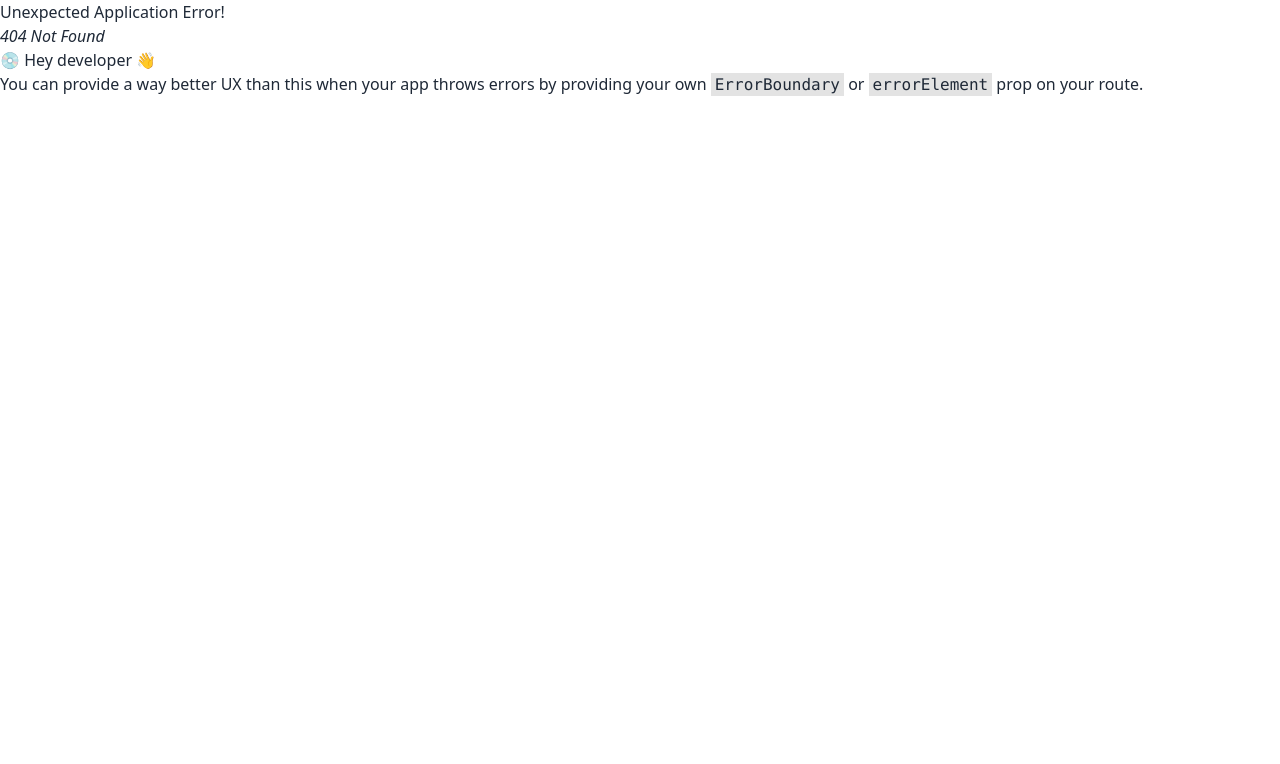
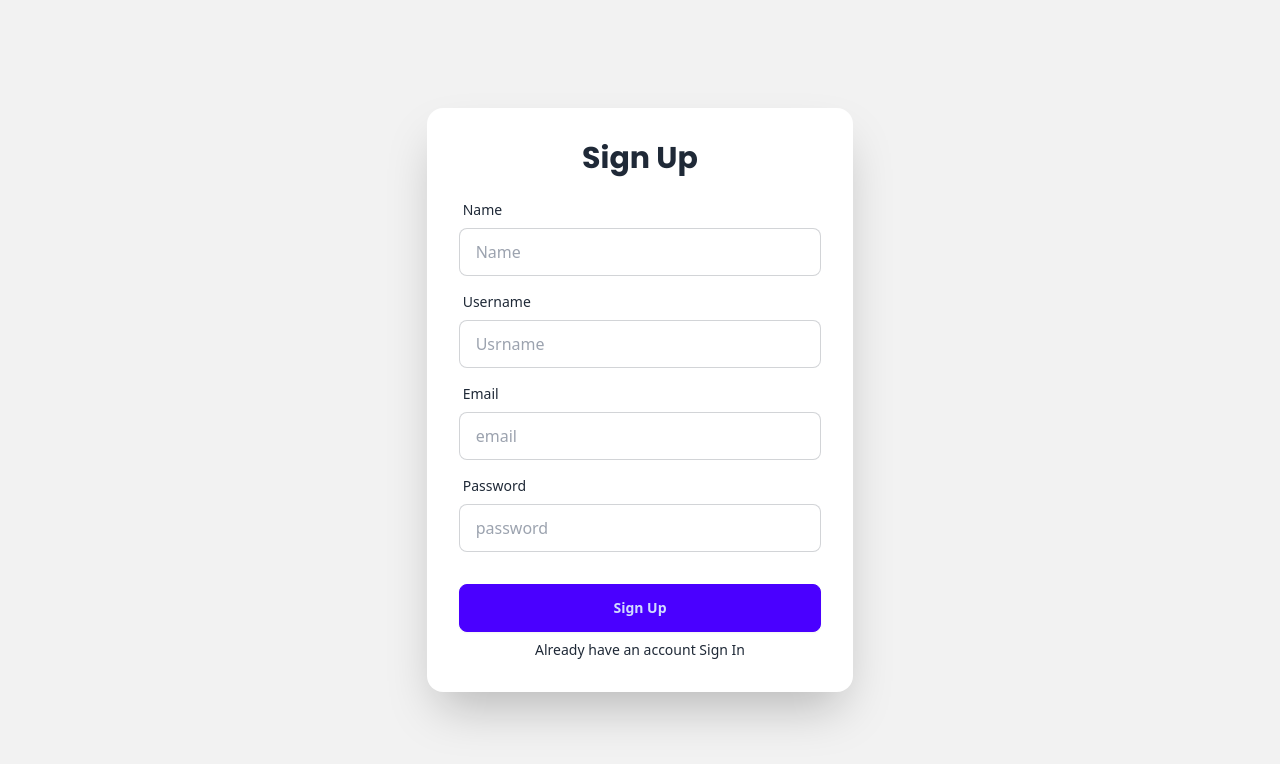
Before and after one commit to coderamit01/Dragon-News, a React (Vite) app: page /signup in a window 1280 px wide. Before the commit this address had no page. Shown: the top 764 px of the page. Built offline with nearby package versions, Linux system fonts and the light colour scheme; no server answers.

Commit message:
add private rote with state change

```diff
--- a/src/App.jsx
+++ b/src/App.jsx
@@ -3,9 +3,12 @@ import { createRoot } from 'react-dom/client'
 import './index.css'
 import { RouterProvider } from 'react-router-dom'
 import router from './route/router.jsx'
+import AuthProvider from './Components/Provider/AuthProvider.jsx'
 
 createRoot(document.getElementById('root')).render(
   <StrictMode>
-    <RouterProvider router={router} />
+    <AuthProvider>
+      <RouterProvider router={router} />
+    </AuthProvider>
   </StrictMode>,
 )
--- a/src/Components/Navbar/Navbar.jsx
+++ b/src/Components/Navbar/Navbar.jsx
@@ -1,7 +1,20 @@
 import { Link } from 'react-router-dom';
 import ProfileImg from '../../assets/images/user.png'
+import { useContext } from 'react';
+import { AuthContext } from '../Provider/AuthProvider';
 
 const Navbar = () => {
+  const {user,logOut} = useContext(AuthContext);
+  const signOut = () => {
+    logOut()
+    .then(() =>{
+
+    })
+    .catch(() =>{
+
+    })
+  }
+
   const navItems = <>
     <li><Link to='/'>Home</Link></li>
     <li><Link to='/'>About</Link></li>
@@ -39,7 +52,10 @@ const Navbar = () => {
       </div>
       <div className="navbar-end space-x-3 px-0">
         <img src={ProfileImg} alt='' className='w-10 h-10 object-contain'/>
-        <Link to='/login' className="py-2 px-8 bg-gray-950 text-white">LogIn</Link>
+        {
+          user ? <Link onClick={signOut} to='#' className="py-2 px-8 bg-gray-950 text-white">LogOut</Link> : <Link to='/login' className="py-2 px-8 bg-gray-950 text-white">LogIn</Link>
+        }
+
       </div>
     </div>
   );
--- a/src/Components/PostItem/PostItem.jsx
+++ b/src/Components/PostItem/PostItem.jsx
@@ -7,7 +7,7 @@ const PostItem = ({ post }) => {
 
   let star = [];
   for (let i = 0; i < Math.round(rating.number); i++) {
-    star.push(<BiSolidStar className='text-[#FF8C47] text-base' />);
+    star.push(<BiSolidStar key={i} className='text-[#FF8C47] text-base' />);
   }
 
   return (
@@ -15,7 +15,7 @@ const PostItem = ({ post }) => {
       <Link to={`post/${_id}`}>
         <PostItemTop post={post} />
         <div className='p-3 space-y-3'>
-          <h2 className='font-Poppins font-d_700 text-xl text-gray-900'><Link to="#">{title}</Link></h2>
+          <h2 className='font-Poppins font-d_700 text-xl text-gray-900'><span to="#">{title}</span></h2>
           <img src={image_url} alt={title} className='' />
           <p className='font-Poppins font-base font-d_400 text-gray-500 line-clamp-3'>{details}</p>
           <p className='text-[#FF8C47] font-Poppins font-base font-d_500'>Read More</p>
--- a/src/Components/PostItemTop/PostItemTop.jsx
+++ b/src/Components/PostItemTop/PostItemTop.jsx
@@ -1,20 +1,20 @@
 import { BiBookmark, BiShareAlt } from 'react-icons/bi';
 import { Link } from 'react-router-dom';
 
-const PostItemTop = ({post}) => {
-  const {_id,author} = post;
+const PostItemTop = ({ post }) => {
+  const { _id, author } = post;
   return (
     <div className='bg-base-200 flex items-center justify-between px-2 py-2'>
       <div className='flex items-center space-x-3'>
         <img src={author.img} alt={author.name} className='h-10 w-10 object-contain rounded-full' />
         <div className='flex flex-col'>
-            <Link to="#" className='font-d_500 text-base text-gray-900'>{author.name}</Link>
+          <span className='font-d_500 text-base text-gray-900'>{author.name}</span>
           <p className='font-d_400 text-sm text-gray-500'>{author.published_date}</p>
         </div>
       </div>
       <div className='flex items-center space-x-2'>
         <BiBookmark className='text-lg text-gray-500' />
-          <Link to="#" ><BiShareAlt className='text-lg text-gray-500' /></Link>
+        <span to="#" ><BiShareAlt className='text-lg text-gray-500' /></span>
       </div>
     </div>
   );
--- /dev/null
+++ b/src/Components/Provider/AuthProvider.jsx
@@ -0,0 +1,52 @@
+import { createContext, useEffect, useState } from "react";
+import auth from "../../services/firebaseConfig";
+import { createUserWithEmailAndPassword, onAuthStateChanged, signInWithEmailAndPassword, signOut, updateProfile } from "firebase/auth";
+
+export const AuthContext = createContext();
+
+const AuthProvider = ({children}) => {
+  const [user,setUser] = useState(null);
+  const [loading,setLoading] = useState(true);
+
+  // Sign Up Function
+  const userRegister = (email,password) => {
+    setLoading(true);
+    return createUserWithEmailAndPassword(auth,email,password);
+  }
+  // Update Profile Function
+  const profileUpdate = (name) => {
+    setLoading(true);
+    return updateProfile(auth.currentUser,{
+      displayName: name
+    });
+  }
+  // Sign In Function
+  const userLogin = (email,password) => {
+    setLoading(true);
+    return signInWithEmailAndPassword(auth,email,password);
+  }
+  const logOut = () => {
+    setLoading(true);
+    return signOut(auth);
+  }
+
+  useEffect(() => {
+    const unSubscribe = onAuthStateChanged(auth, currentUser => {
+      setUser(currentUser);
+      setLoading(false)
+    })
+    return () => {
+      unSubscribe();
+    }
+  },[])
+
+  const authInfo = {user,userRegister,profileUpdate,userLogin,logOut,loading}
+
+  return (
+    <AuthContext.Provider value={authInfo}>
+      {children}
+    </AuthContext.Provider>
+  );
+};
+
+export default AuthProvider;
--- a/src/pages/SignIn.jsx
+++ b/src/pages/SignIn.jsx
@@ -1,20 +1,37 @@
+import { useContext } from "react";
+import { AuthContext } from "../Components/Provider/AuthProvider";
+import { Link, useLocation, useNavigate } from "react-router-dom";
 
 const SignIn = () => {
+
+  const {userLogin } = useContext(AuthContext);
+  const location = useLocation();
+  const navigate = useNavigate();
 
   const handleSubmit = (e) => {
     e.preventDefault();
     const form = new FormData(e.currentTarget);
-
     const email = form.get('email');
     const password = form.get('password');
+    // Sign In
+    userLogin(email,password)
+    .then((userCredential) => {
+      //Redirected user to destination page after login
+      navigate(location?.state ? location.state : '/');
+    })
+    .catch((error) => {
+      console.log(error)
+    })
+
   }
 
   return (
     <div>
       <div className="hero bg-base-200 min-h-screen">
-  <div className="hero-content flex-col lg:flex-row-reverse">
-    <div className="card bg-base-100 w-full max-w-sm shrink-0 shadow-2xl">
+        <div className="w-4/12 mx-auto">
+          <div className="card bg-base-100 shrink-0 shadow-2xl">
             <form onSubmit={handleSubmit} className="card-body">
+            <h2 className='text-3xl text-center font-d_700 mb-2 font-Poppins'>Sign In</h2>
               <div className="form-control">
                 <label className="label">
                   <span className="label-text">Email</span>
@@ -33,6 +50,7 @@ const SignIn = () => {
               <div className="form-control mt-6">
                 <button className="btn btn-primary">Login</button>
               </div>
+              <p className="label-text text-center">Don't have an Account <Link to="/signup">Register</Link></p>
             </form>
           </div>
         </div>
--- /dev/null
+++ b/src/pages/SignUp.jsx
@@ -0,0 +1,76 @@
+import React, { useContext } from 'react';
+import { Link } from 'react-router-dom';
+import { AuthContext } from '../Components/Provider/AuthProvider';
+
+const SignUp = () => {
+  const {user,userRegister,profileUpdate} = useContext(AuthContext);
+
+  const handleSignUp = (e) => {
+    e.preventDefault();
+    const form = new FormData(e.currentTarget);
+    const name = form.get('name');
+    const username = form.get('username');
+    const email = form.get('email');
+    const password = form.get('password');
+
+    userRegister(email,password)
+    .then((userCredential) => {
+      profileUpdate(name)
+      .then(() => {
+
+      })
+      .catch((error) => {
+
+      })
+      console.log(userCredential.user);
+    })
+    .catch((error) => {
+      console.log(error)
+    })
+  }
+
+
+  return (
+    <div>
+      <div className="hero bg-base-200 min-h-screen">
+        <div className="w-4/12 mx-auto">
+          <div className="card bg-base-100 shrink-0 shadow-2xl">
+            <form onSubmit={handleSignUp} className="card-body">
+              <h2 className='text-3xl text-center font-d_700 mb-2 font-Poppins'>Sign Up</h2>
+              <div className="form-control">
+                <label className="label">
+                  <span className="label-text">Name</span>
+                </label>
+                <input type="text" name="name" placeholder="Name" className="input input-bordered"  />
+              </div>
+              <div className="form-control">
+                <label className="label">
+                  <span className="label-text">Username</span>
+                </label>
+                <input type="text" name="username" placeholder="Usrname" className="input input-bordered" required />
+              </div>
+              <div className="form-control">
+                <label className="label">
+                  <span className="label-text">Email</span>
+                </label>
+                <input type="email" name="email" placeholder="email" className="input input-bordered" required />
+              </div>
+              <div className="form-control">
+                <label className="label">
+                  <span className="label-text">Password</span>
+                </label>
+                <input type="password" name="password" placeholder="password" className="input input-bordered" required />
+              </div>
+              <div className="form-control mt-6">
+                <button className="btn btn-primary">Sign Up</button>
+              </div>
+              <p className="label-text text-center">Already have an account <Link to="/login">Sign In</Link></p>
+            </form>
+          </div>
+        </div>
+      </div>
+    </div>
+  );
+};
+
+export default SignUp;
--- /dev/null
+++ b/src/route/PrivateRoute.jsx
@@ -0,0 +1,18 @@
+import React, { useContext } from 'react';
+import { AuthContext } from '../Components/Provider/AuthProvider';
+import { Navigate, useLocation } from 'react-router-dom';
+
+const PrivateRoute = ({children}) => {
+  const {user,loading} = useContext(AuthContext);
+  const location = useLocation();
+
+  if(loading){
+    return <></>;
+  }
+  if(user){
+    return children;
+  }
+  return <Navigate state={location.pathname} to="/login" ></Navigate>;
+};
+
+export default PrivateRoute;
```
Also changed, not shown: src/route/router.jsx (+7 -1 lines). Lines whose indentation alone changed are shown as unchanged.
